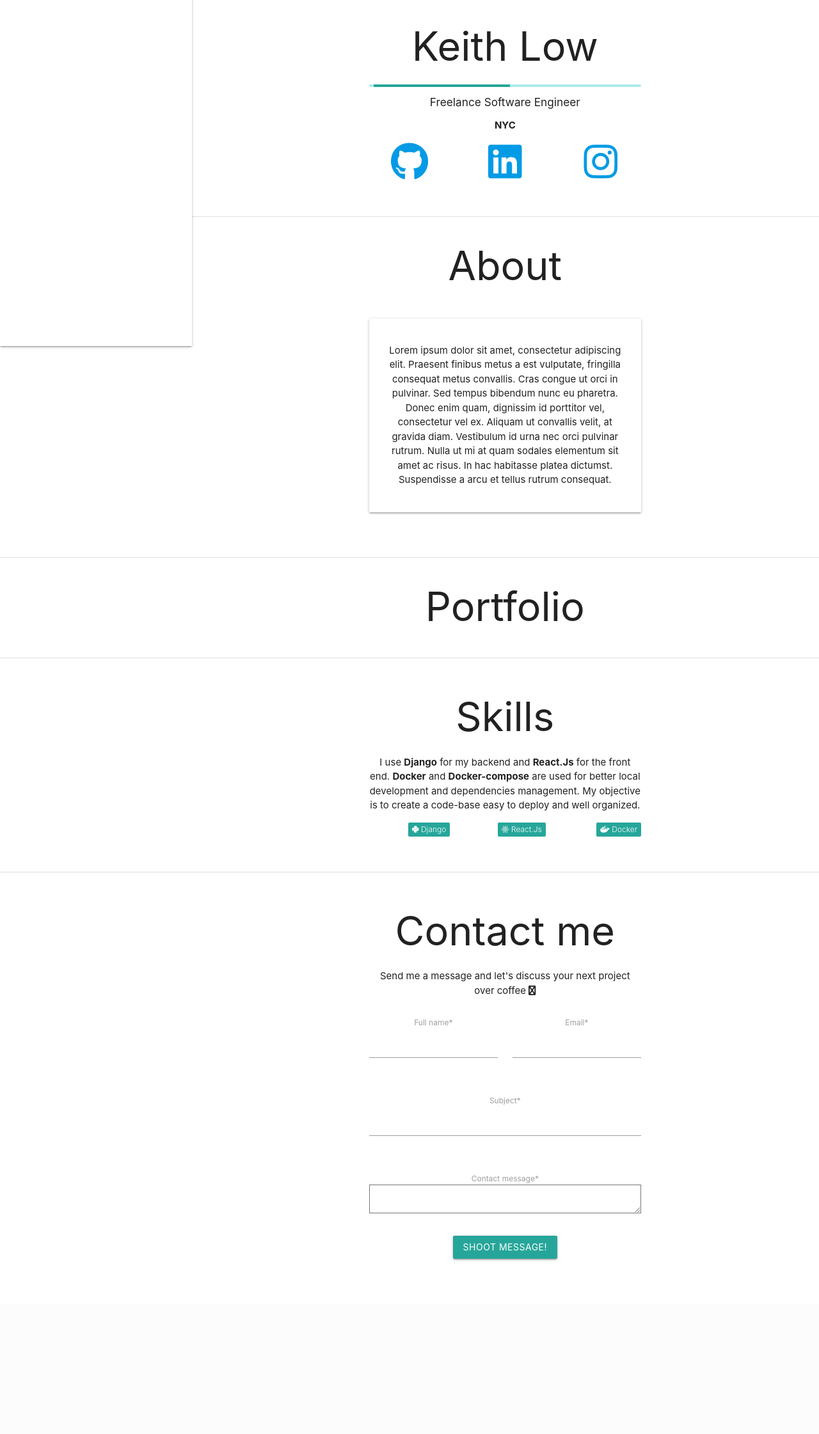
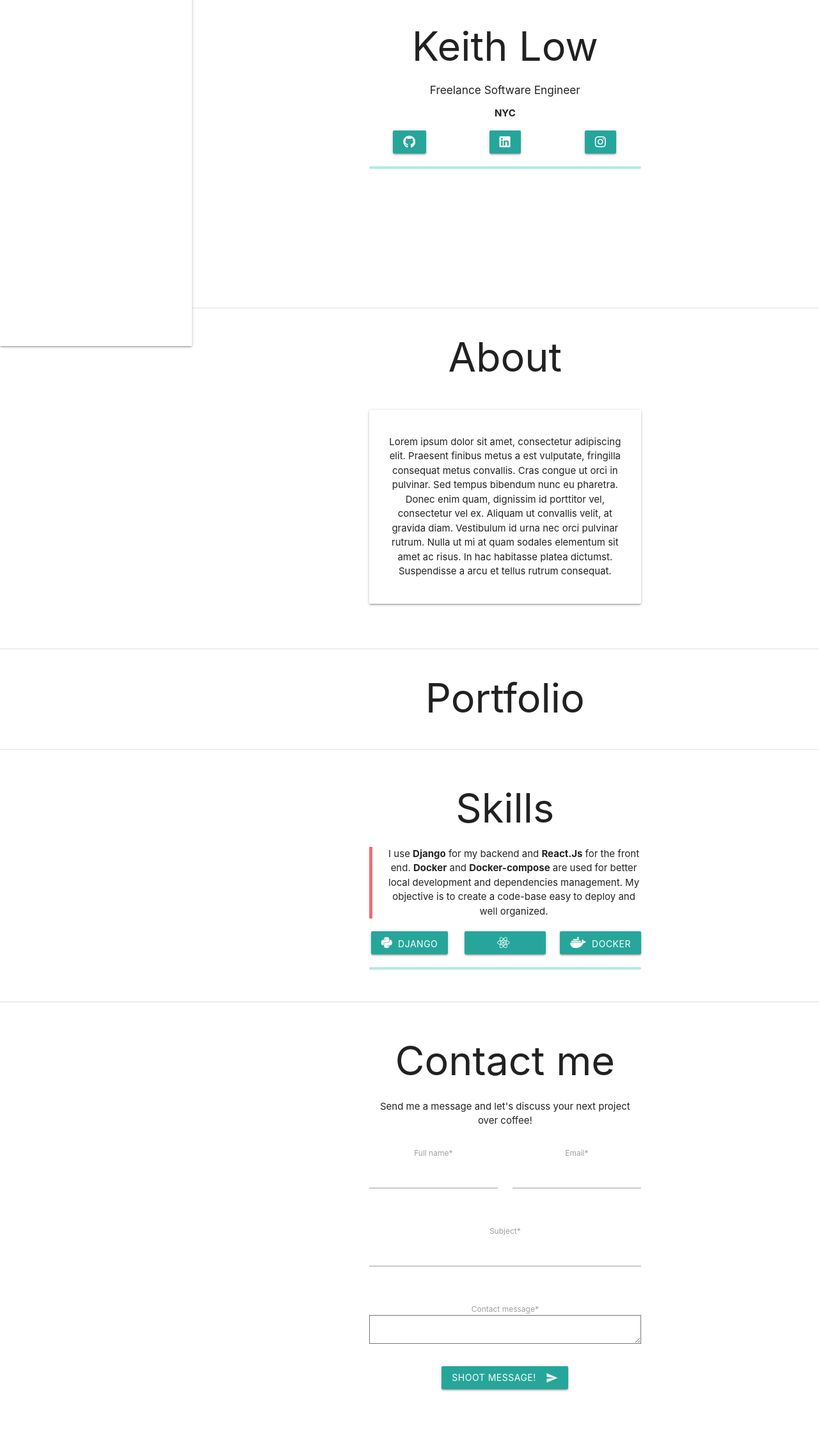
Before and after one commit to keithlowc/Portfolio, a Django app: page /home in a window 1280 px wide. Shown: the part 319-2561 px from the top of the page at 64% size. Before the commit the page ends 2290 px from the top, so only its background shows below. Run offline with Django 3.2, Linux system fonts and the light colour scheme; data that the repository does not hold is empty; some libraries are stand-ins or nearby versions.

Commit message:
made some ui fixes

```diff
--- a/templates/base.html
+++ b/templates/base.html
@@ -10,10 +10,6 @@
         <meta name="viewport" content="width=device-width, initial-scale=1.0">
 
         <style>
-            .url_link {
-                color: blue
-            };
-
             .container_full_height {
                 min-height: 100vh
             };
@@ -30,25 +26,24 @@
         <header>
             <ul class="sidenav sidenav-fixed">
                 <li class="bold">
-                    <a class-"waves-effect waves-teal" href="#Intro">Home</a>
+                    <a class="waves-effect waves-teal" href="#Intro">Home</a>
                 </li>
                 <li class="bold">
-                    <a class-"waves-effect waves-teal" href="#About">About</a>
+                    <a class="waves-effect waves-teal" href="#About">About</a>
                 </li>
                 <li class="bold">
-                    <a class-"waves-effect waves-teal" href="#Portfolio">Portfolio</a>
+                    <a class="waves-effect waves-teal" href="#Portfolio">Portfolio</a>
                 </li>
                 <li class="bold">
-                    <a class-"waves-effect waves-teal" href="#Skills">Skills</a>
+                    <a class="waves-effect waves-teal" href="#Skills">Skills</a>
                 </li>
                 <li class="bold">
-                    <a class-"waves-effect waves-teal" href="#ContactMe">Contact Me</a>
+                    <a class="waves-effect waves-teal" href="#ContactMe">Contact Me</a>
                 </li>
             </ul>
         </header>
 
         <main>
-
             {% block content %}
             {% endblock %}
         </main>
--- a/templates/intro.html
+++ b/templates/intro.html
@@ -5,7 +5,7 @@
         <div class="row">
             <div class="col s12 m6 offset-m3 l6 offset-l5 center-align">
 
-                {% for message in messages %}
+                {% comment %} {% for message in messages %}
                     <div class="alert alert-{{ message.tags }} alert-dismissible" role="alert">
                         <div class="container">
                             <button type="button" class="close" data-dismiss="alert" aria-label="Close">
@@ -16,31 +16,30 @@
                             </div>
                         </div>
                     </div>
-                {% endfor %}
+                {% endfor %} {% endcomment %}
 
 
                 <div class="section">
                     <img src="https://user-images.githubusercontent.com/25104394/62789068-2d564500-ba96-11e9-9582-de6c0bd4c5bb.png" alt="" id="profile_image" class="circle responsive-img mb-4">
 
-                    <h1>Keith Low</h1>
-
-                    <div class="progress">
-                        <div class="indeterminate">
-                        </div>
-                    </div>
+                    <h1 class="waves-light">Keith Low</h1>
 
                     <h6>Freelance Software Engineer</h6>
                     <p><b>NYC</b></p>
                     <div class="row">
                         <div class="col s4">
-                            <a href={% url 'capture_github' %} class="waves-effect waves-teal"><i class="fab fa-github fa-4x"></i></a>
+                            <a href={% url 'capture_github' %} class="waves-effect waves-light btn"><i class="fab fa-github fa-4x"></i></a>
                         </div>
                         <div class="col s4">
-                            <a href={% url 'capture_linkedin' %} class=""><i class="fab fa-linkedin fa-4x"></i></a>
+                            <a href={% url 'capture_linkedin' %} class="waves-effect waves-light btn"><i class="fab fa-linkedin fa-4x"></i></a>
                         </div>
                         <div class="col s4">
-                            <a href={% url 'capture_instagram' %} class=""><i class="fab fa-instagram fa-4x"></i></a>
+                            <a href={% url 'capture_instagram' %} class="waves-effect waves-light btn"><i class="fab fa-instagram fa-4x"></i></a>
                         </div>
+                    </div>
+
+                    <div class="progress">
+                        <div class=""></div>
                     </div>
                 </div>
             </div>
@@ -53,6 +52,7 @@
         <div class="row">
             <div class="col s12 m6 offset-m3 l6 offset-l5 center-align">
             <h1>About</h1>
+
                 <div class="section">
                     <div class="row">
                         <div class="col s12 m12 l12">
@@ -112,28 +112,23 @@
             <div class="col s12 m6 offset-m3 l6 offset-l5 center-align">
                 <div class="section scrollspy">
                     <h1>Skills</h1>
-                    <p>I use <b class="bold">Django</b> for my backend and <b class="bold">React.Js</b> for the front end. <b class="bold">Docker</b> and <b class="bold">Docker-compose</b> are used
-                    for better local development and dependencies management. My objective is to create a code-base easy to deploy
-                    and well organized.
-                    </p>
+                    <blockquote>
+                        I use <b class="bold">Django</b> for my backend and <b class="bold">React.Js</b> for the front end. <b class="bold">Docker</b> and <b class="bold">Docker-compose</b> are used
+                        for better local development and dependencies management. My objective is to create a code-base easy to deploy
+                        and well organized.
+                    </blockquote>
                     <div class="row pt-4">
                         <div class="col s4">
-                            <span class="new badge" data-badge-caption="Django">
-                                <i class="fab fa-python"></i>
-                            </span>
+                            <a href="" class="waves-effect waves-light btn"><i class="fab fa-python"></i>&nbsp Django</a>
                         </div>
                         <div class="col s4">
-                            <span class="new badge" data-badge-caption="React.Js">
-                                <i class="fab fa-react"></i>
-                            </span>
+                            <a href="" class="waves-effect waves-light btn"><i class="fab fa-react"></i>&nbsp React.Js</a>
                         </div>
                         <div class="col s4">
-                            <span class="new badge" data-badge-caption="Docker">
-                                <i class="fab fa-docker"></i>
-                            </span>
+                            <a href="" class="waves-effect waves-light btn"><i class="fab fa-docker"></i>&nbsp Docker</a>
                         </div>
                     </div>
-
+                    <div class="progress"></div>
                 </div>
             </div>
         </div>
@@ -146,7 +141,7 @@
             <div class="col s12 m6 offset-m3 l6 offset-l5 center-align">
                 <div class="section scrollspy">
                     <h1>Contact me</h1>
-                    <p>Send me a message and let's discuss your next project over coffee <i class="fab fa-smile-beam"></i></p>
+                    <p>Send me a message and let's discuss your next project over coffee!</p>
 
                 {% load crispy_forms_tags %}
                 <div class="row">
@@ -170,7 +165,9 @@
                                 {{ form.contact_message|as_crispy_field}}
                             </div>
                         </div>
-                        <button type="submit" class="btn btn-success">Shoot message!</button>
+                        <button class="btn waves-effect waves-light" type="submit" name="action">Shoot message!
+                            <i class="material-icons right">send</i>
+                        </button>
                     </form>
                 </div>
 
```
